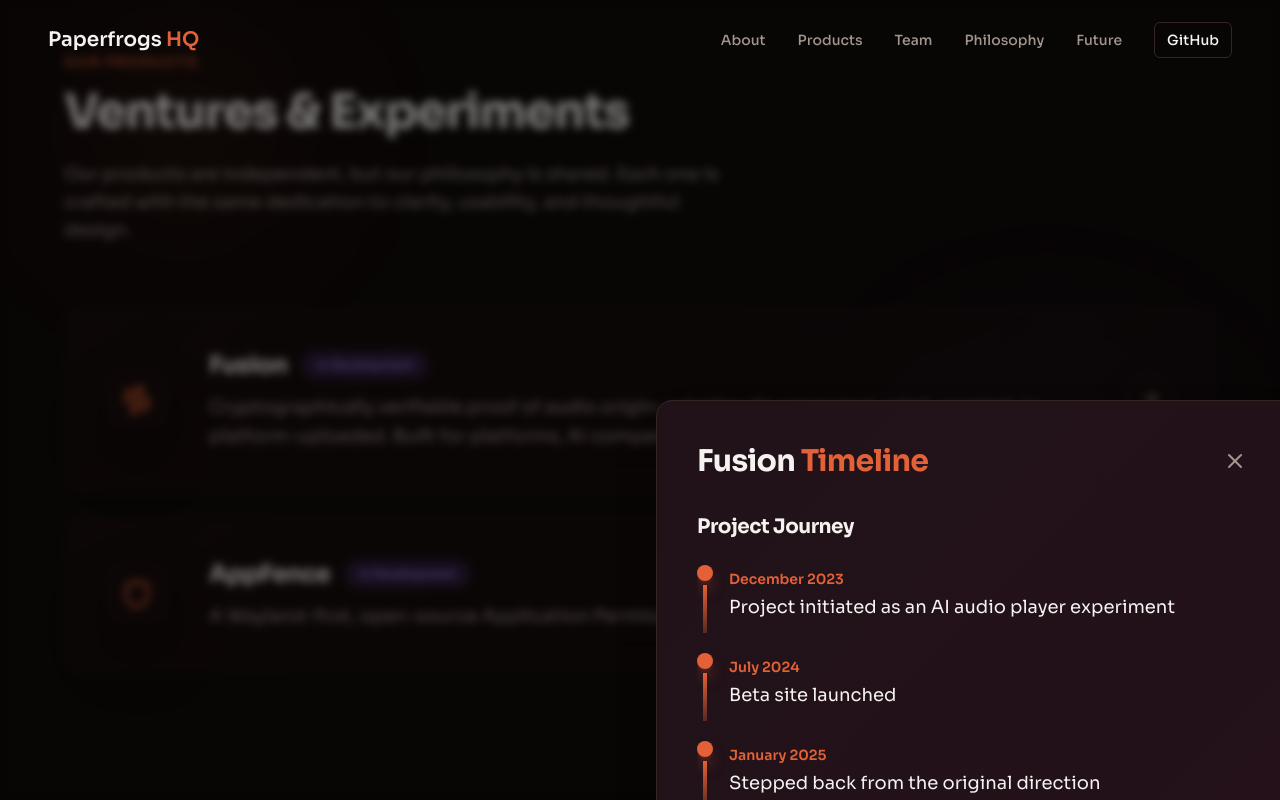
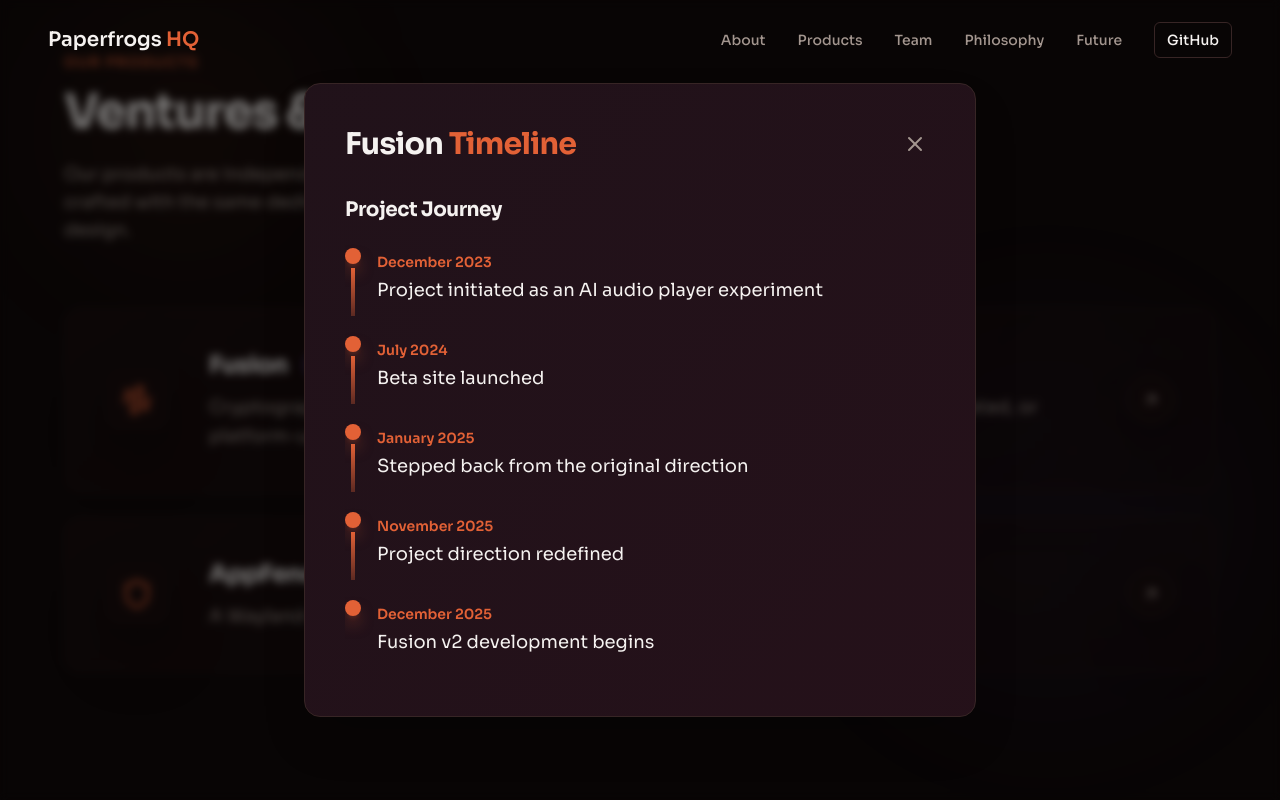
Before and after one commit to paperfrogs-hq/Paperfrogs-HQ, a React (Vite) app: page / in a window 1280 px wide. Both pictures are taken after a click on the element 640 px from the left and 2684 px from the top of the page. Shown: the part 2284-3084 px from the top of the page. Built offline with nearby package versions, Linux system fonts and the light colour scheme.

Commit message:
Fix modal centering - properly center timeline modal on screen

```diff
--- a/src/components/sections/ProjectTimelineModal.tsx
+++ b/src/components/sections/ProjectTimelineModal.tsx
@@ -33,12 +33,13 @@
             className="fixed inset-0 bg-black/50 backdrop-blur-sm z-40"
           />
 
+          <div className="fixed inset-0 z-50 flex items-center justify-center p-4 pointer-events-none">
             <motion.div
               initial={{ opacity: 0, scale: 0.95, y: 20 }}
               animate={{ opacity: 1, scale: 1, y: 0 }}
               exit={{ opacity: 0, scale: 0.95, y: 20 }}
               transition={{ duration: 0.3 }}
-            className="fixed left-1/2 top-1/2 -translate-x-1/2 -translate-y-1/2 z-50 w-full max-w-2xl mx-auto px-4"
+              className="w-full max-w-2xl pointer-events-auto"
             >
               <div className="relative bg-card border border-border rounded-2xl shadow-2xl overflow-hidden">
               <div className="absolute inset-0 bg-gradient-to-br from-violet-500/5 to-fuchsia-500/5 pointer-events-none" />
@@ -112,6 +113,7 @@
               </div>
             </div>
             </motion.div>
+          </div>
         </>
       )}
     </AnimatePresence>
```
Lines whose indentation alone changed are shown as unchanged.
